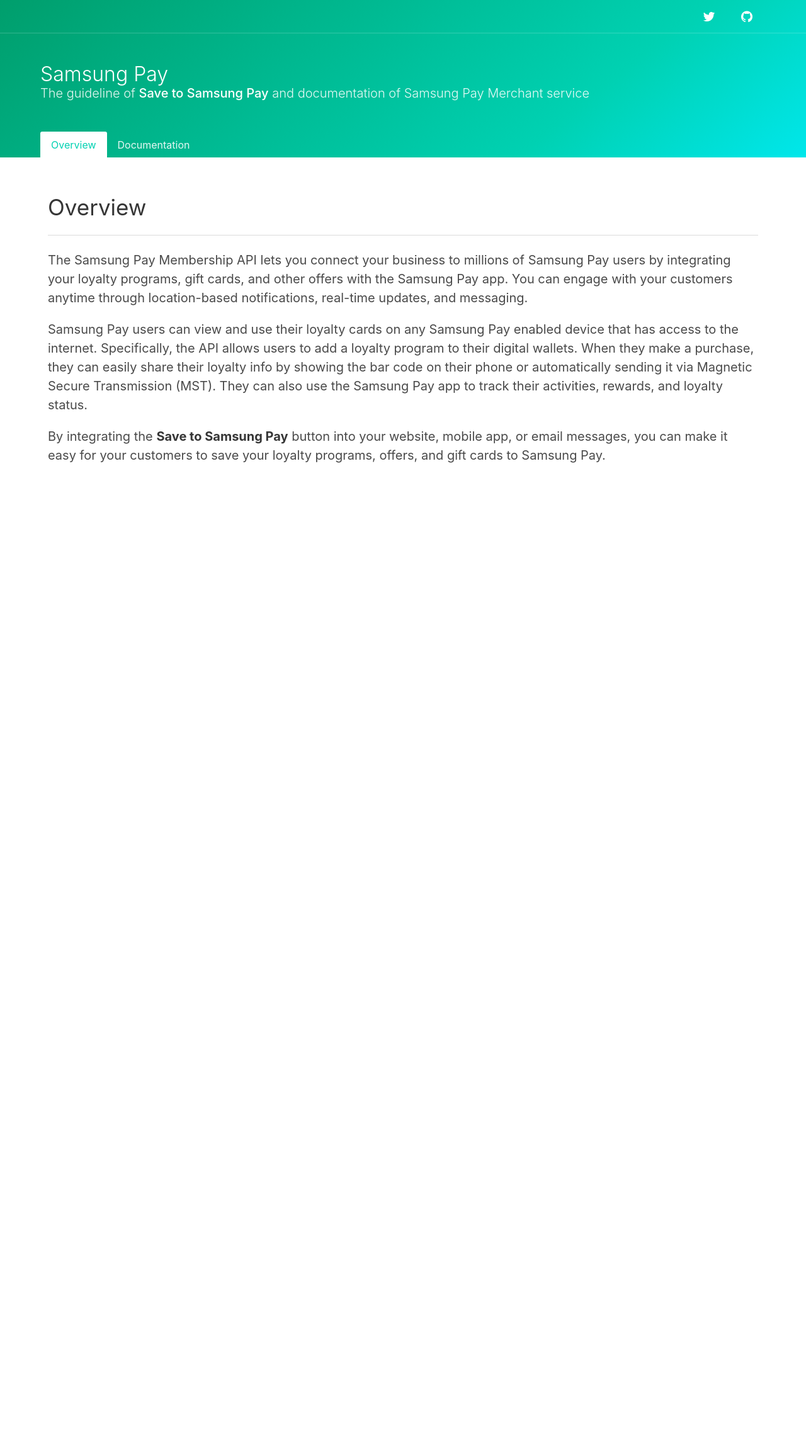
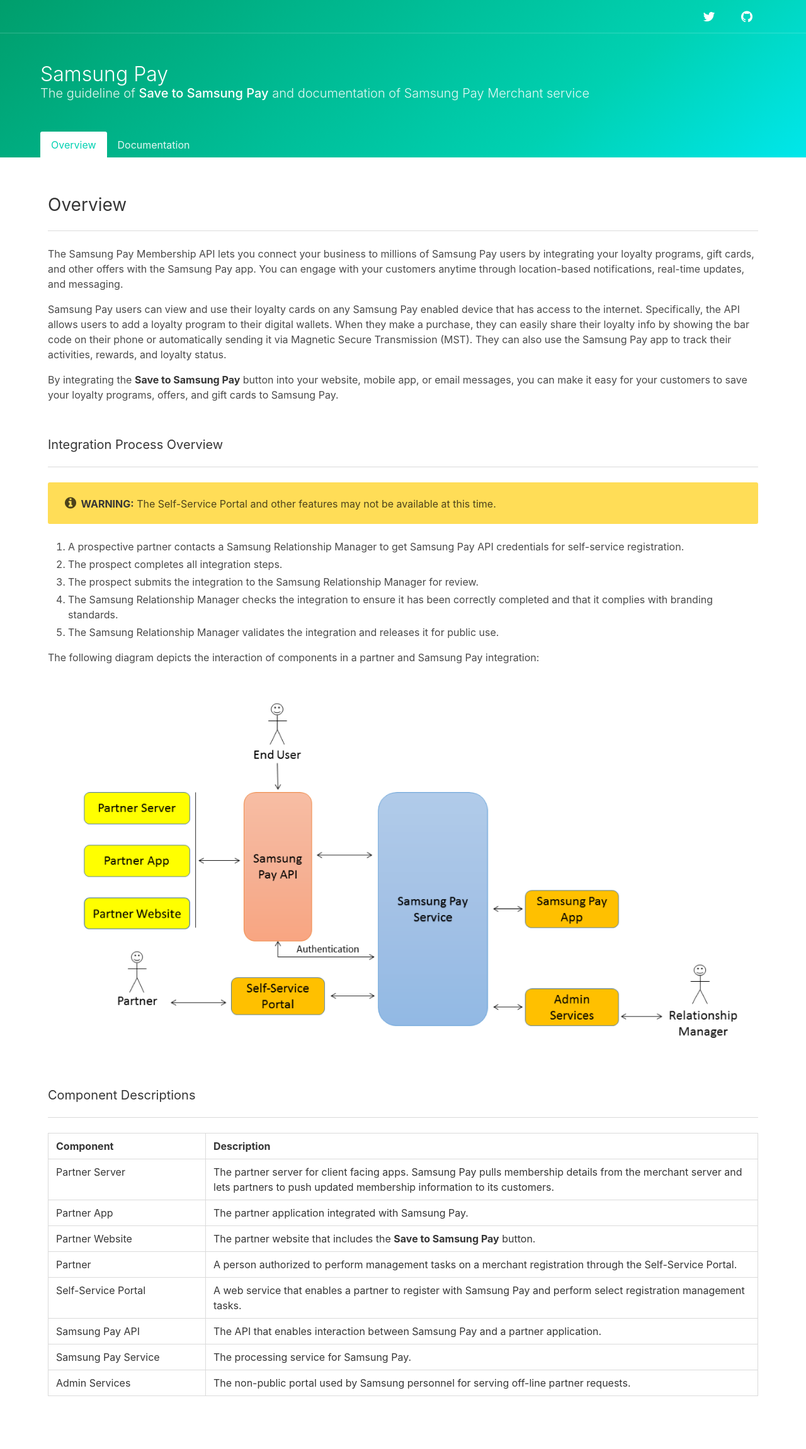
Before and after one commit to samsung-pay/sapi-doc, a Jekyll site: the page built from index.md, in a window 1280 px wide. Shown: the whole page at 63% size. Built offline with Jekyll 4.4.1, drawn with Linux system fonts in a browser that asks for light colours; before the commit the page ends 900 px from its top, so only the background shows below that.

Commit message:
Added info of Integration Process

```diff
--- a/_layouts/default.html
+++ b/_layouts/default.html
@@ -15,7 +15,7 @@
       {% if pUri == '/' %}
 
       <div class="column">
-        <div class="content is-medium">
+        <div class="content">
 
           {{ content }}
 
--- a/assets/css/style.css
+++ b/assets/css/style.css
@@ -1,5 +1,9 @@
 section.hero div.hero-head header.nav div.nav-right.nav-menu span.nav-item a.button {
   background-color: transparent;
+}
+
+table.components_desc thead th.components_name {
+  width: 250px;
 }
 
 /**
--- a/index.md
+++ b/index.md
@@ -11,3 +11,89 @@ The Samsung Pay Membership API lets you connect your business to millions of Sam
 Samsung Pay users can view and use their loyalty cards on any Samsung Pay enabled device that has access to the internet. Specifically, the API allows users to add a loyalty program to their digital wallets. When they make a purchase, they can easily share their loyalty info by showing the bar code on their phone or automatically sending it via Magnetic Secure Transmission (MST). They can also use the Samsung Pay app to track their activities, rewards, and loyalty status.
 
 By integrating the **Save to Samsung Pay** button into your website, mobile app, or email messages, you can make it easy for your customers to save your loyalty programs, offers, and gift cards to Samsung Pay.
+
+<br>
+#### Integration Process Overview
+---
+<div class="notification is-warning">
+  <span class="icon">
+    <i class="fa fa-info-circle" aria-hidden="true"></i>
+  </span>
+  <strong>WARNING:</strong> The Self-Service Portal and other features may not be available at this time.
+</div>
+
+1. A prospective partner contacts a Samsung Relationship Manager to get Samsung Pay API credentials for self-service registration.
+
+2. The prospect completes all integration steps.
+
+3. The prospect submits the integration to the Samsung Relationship Manager for review.
+
+4. The Samsung Relationship Manager checks the integration to ensure it has been correctly completed and that it complies with branding standards.
+
+5. The Samsung Relationship Manager validates the integration and releases it for public use.
+
+The following diagram depicts the interaction of components in a partner and Samsung Pay integration:
+
+![Save to Samsung Pay components]({{ "/assets/images/components.png" | relative_url }})
+
+
+#### Component Descriptions
+---
+<table class="table is-bordered components_desc">
+  <thead>
+    <tr>
+      <th class="components_name">Component</th>
+      <th>Description</th>
+    </tr>
+  </thead>
+  <tbody>
+    <tr>
+      <td>Partner Server</td>
+      <td>
+        The partner server for client facing apps. Samsung Pay pulls membership details from the merchant server and lets partners to push updated membership information to its customers.
+      </td>
+    </tr>
+    <tr>
+      <td>Partner App</td>
+      <td>
+        The partner application integrated with Samsung Pay.
+      </td>
+    </tr>
+    <tr>
+      <td>Partner Website</td>
+      <td>
+        The partner website that includes the <strong>Save to Samsung Pay</strong> button.
+      </td>
+    </tr>
+    <tr>
+      <td>Partner</td>
+      <td>
+        A person authorized to perform management tasks on a merchant registration through the Self-Service Portal.
+      </td>
+    </tr>
+    <tr>
+      <td>Self-Service Portal</td>
+      <td>
+        A web service that enables a partner to register with Samsung Pay and perform select registration management tasks.
+      </td>
+    </tr>
+    <tr>
+      <td>Samsung Pay API</td>
+      <td>
+        The API that enables interaction between Samsung Pay and a partner application.
+      </td>
+    </tr>
+    <tr>
+      <td>Samsung Pay Service</td>
+      <td>
+        The processing service for Samsung Pay.
+      </td>
+    </tr>
+    <tr>
+      <td>Admin Services</td>
+      <td>
+        The non-public portal used by Samsung personnel for serving off-line partner requests.
+      </td>
+    </tr>
+  </tbody>
+</table>
```
Also changed, not shown: membership/concepts.md (+2 -0 lines), membership/sdks.md (+6 -2 lines), merchantservice/registration.md (+1 -1 lines), assets/images/components.png (added), 2 other files.
